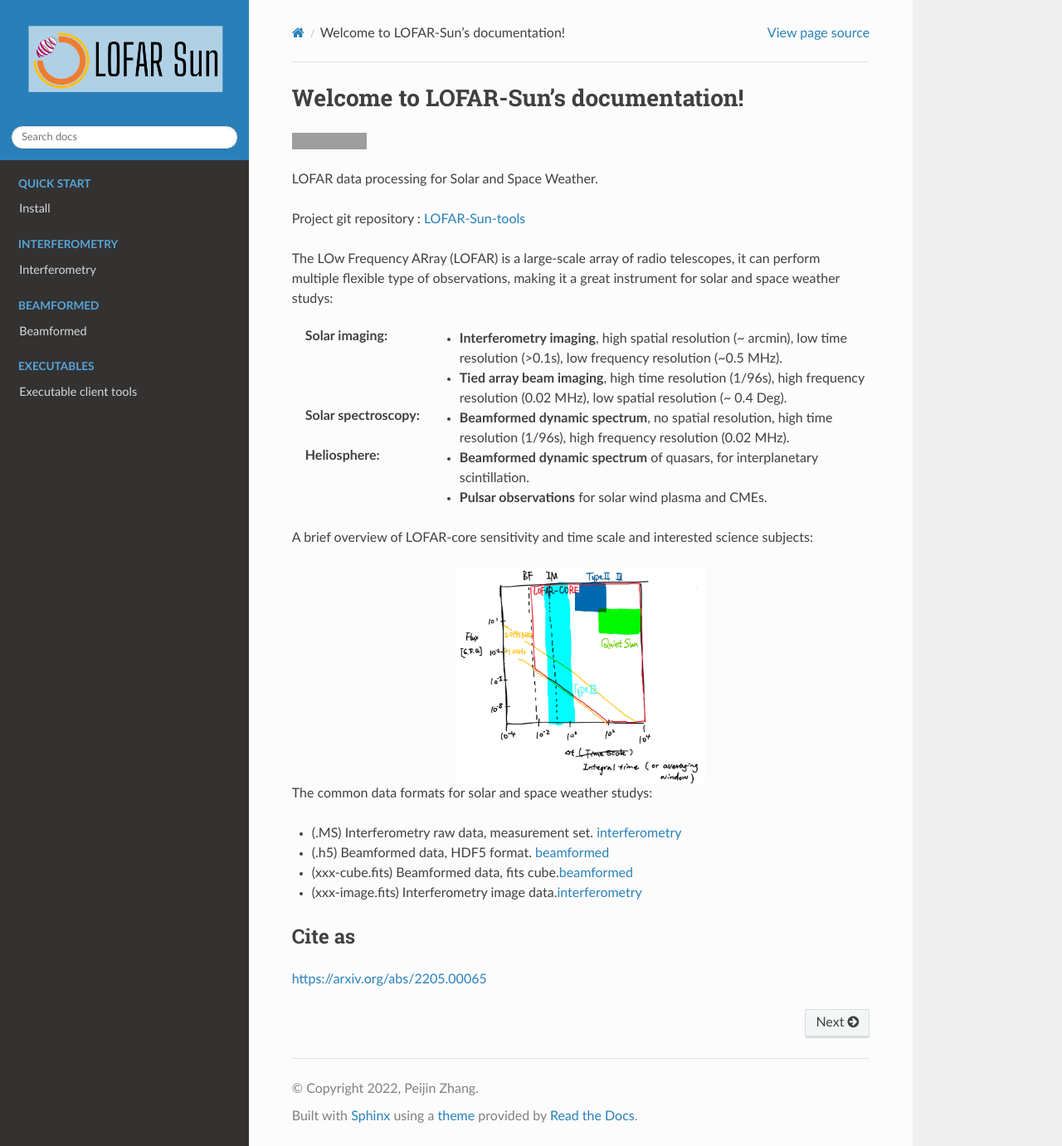
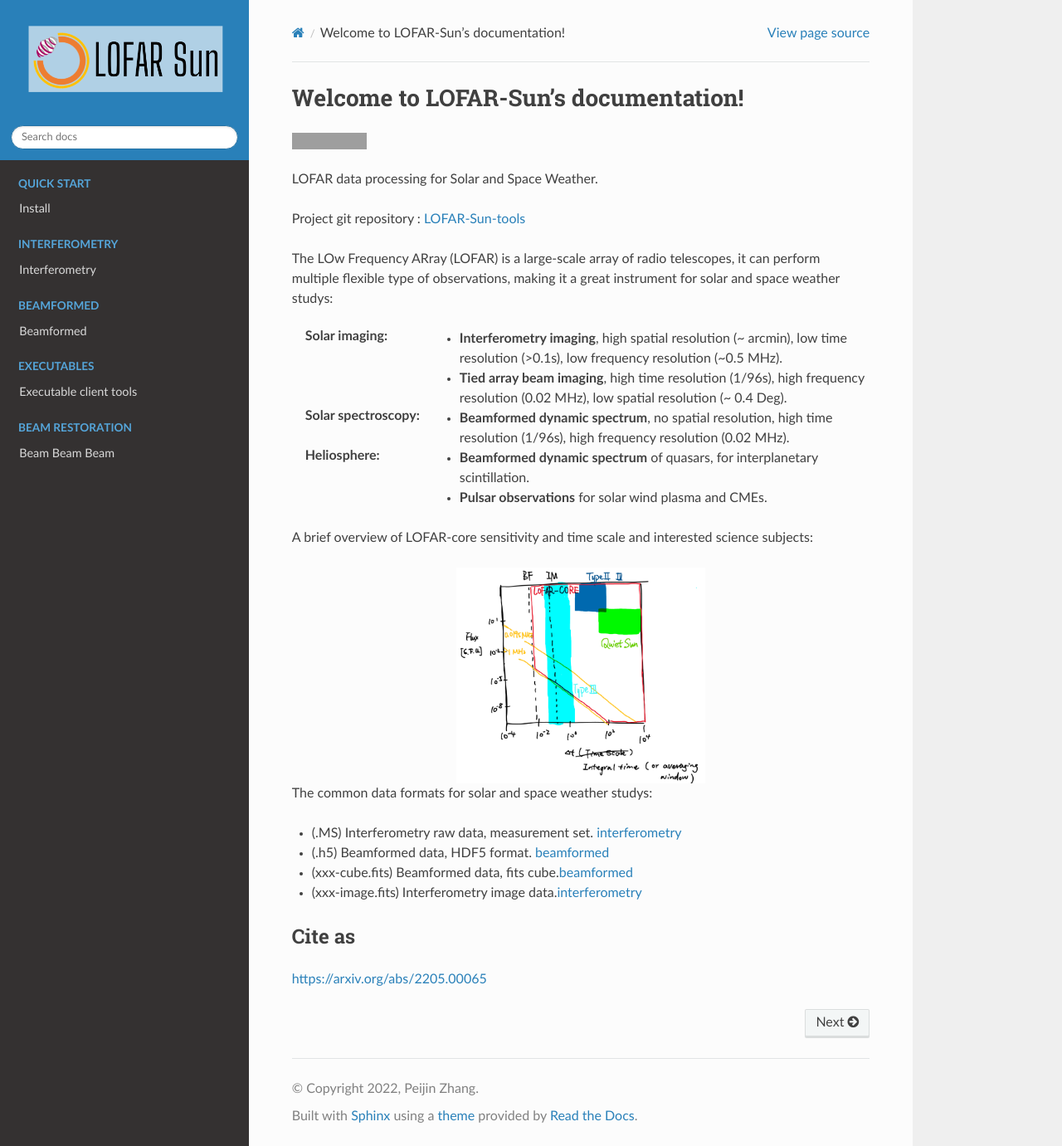
Before and after one commit to peijin94/LOFAR-Sun-tools, a Sphinx documentation site: the page built from docs/index.rst, in a window 1280 px wide and 1381 px high. Shown: the whole window at 83% size. Built offline with Sphinx 7.4.7 and the Read the Docs theme 2.0.0, drawn with Linux system fonts in a browser that asks for light colours; grey boxes are pictures that could not be loaded.

Commit message:
beam beam beam doc add

```diff
--- a/docs/index.rst
+++ b/docs/index.rst
@@ -83,6 +83,14 @@ The common data formats for solar and space weather studys:
    /cli
 
 
+.. toctree::
+   :maxdepth: 2
+   :caption: Beam restoration
+   :hidden:
+
+   /beam
+
+
 
 
 Cite as
```
